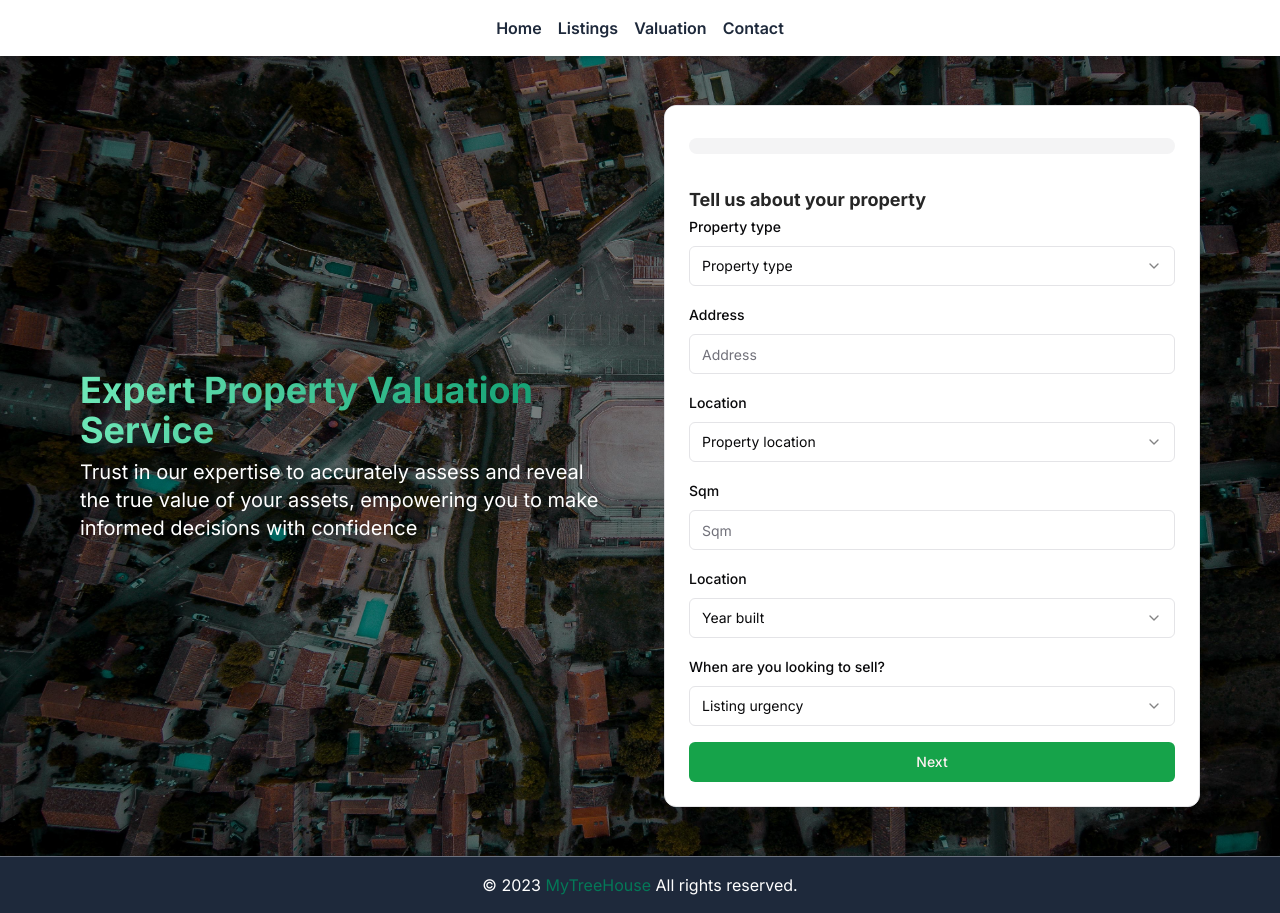
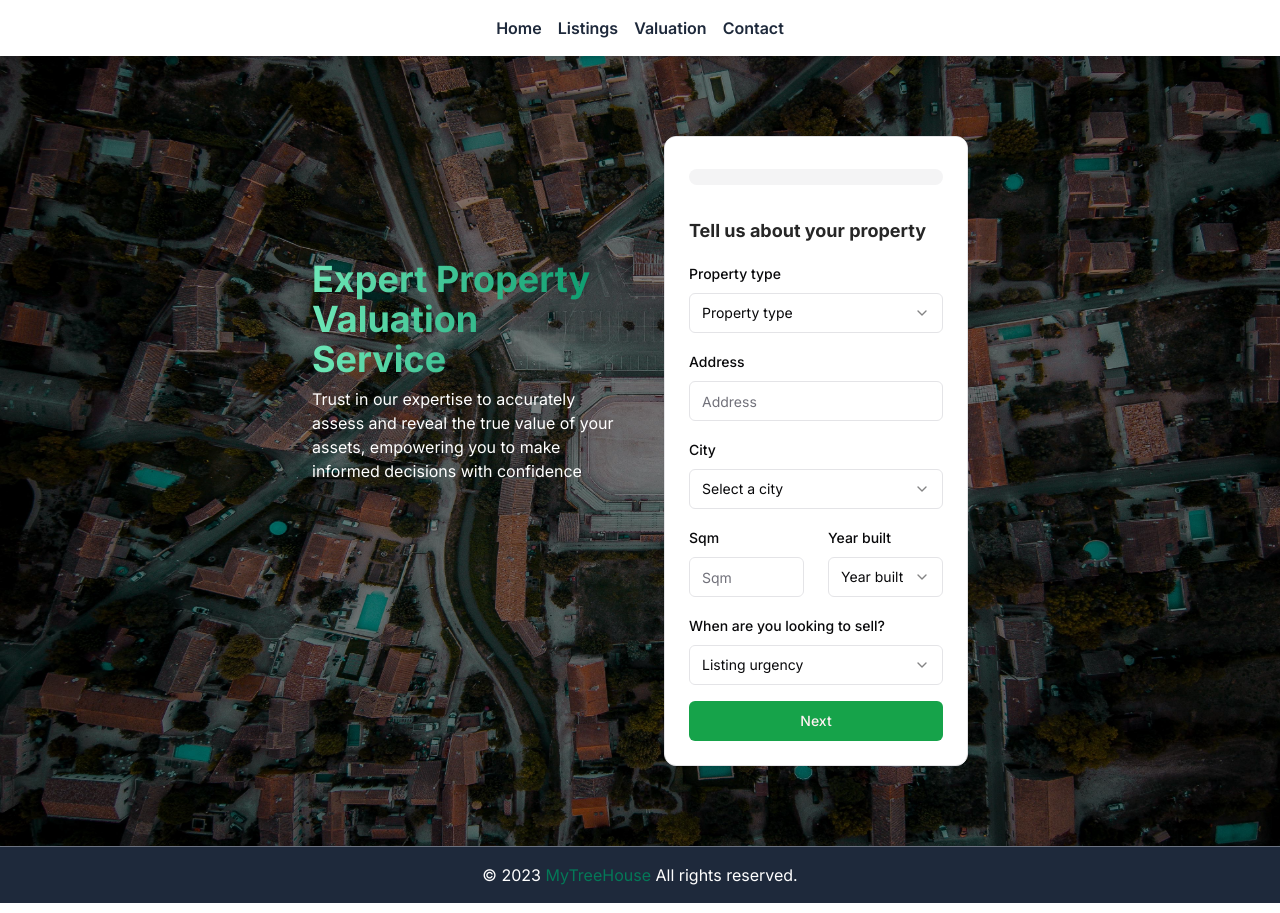
Before and after one commit to mytreehouse-ai/mytreehouse, a Next.js app: page /property-valuation in a window 1280 px wide. Built offline with nearby package versions, Linux system fonts and the light colour scheme.

Commit message:
Adjusted position of fields on valuation and size on large screen

```diff
--- a/app/property-valuation/page.tsx
+++ b/app/property-valuation/page.tsx
@@ -3,7 +3,7 @@ import Image from "next/image";
 
 const Page = () => {
   return (
-    <div className="relative flex flex-col h-full py-20 mt-14 px-14 md:flex-row md:items-center md:justify-center">
+    <div className="relative flex flex-col h-full py-20 mt-14 md:px-14  md:flex-row md:items-center md:justify-center lg:px-48 xl:px-72">
       <Image
         className="absolute brightness-50"
         src="/property-valuation-bg.jpg"
@@ -12,11 +12,11 @@ const Page = () => {
         priority={true}
         fill={true}
       />
-      <div className="z-10 w-full px-6 py-8 space-y-2 text-white">
+      <div className="z-10 w-full px-6 py-8 space-y-2 text-white md:mb-40">
         <h1 className="text-2xl font-bold text-transparent bg-gradient-to-r from-emerald-300 to-emerald-600 bg-clip-text md:text-4xl">
           Expert Property Valuation Service
         </h1>
-        <p className="text-xs md:text-xl">
+        <p className="text-xs md:text-xl lg:text-base">
           Trust in our expertise to accurately assess and reveal the true value
           of your assets, empowering you to make informed decisions with
           confidence
--- a/components/property/valuation/personalDetails.tsx
+++ b/components/property/valuation/personalDetails.tsx
@@ -34,8 +34,9 @@ const PersonalDetails: React.FC = () => {
       <form
         name="test"
         onSubmit={form.handleSubmit(onSubmit)}
-        className="space-y-6"
+        className="space-y-6 mt-4"
       >
+        <div className="md:flex md:gap-x-6">
           <FormField
             control={form.control}
             name="lastName"
@@ -43,7 +44,7 @@ const PersonalDetails: React.FC = () => {
               <FormItem>
                 <FormLabel>Last Name</FormLabel>
                 <FormControl>
-                <Input placeholder="Type your Last name here" {...field} />
+                  <Input placeholder="Type your Last name" {...field} />
                 </FormControl>
               </FormItem>
             )}
@@ -55,11 +56,13 @@ const PersonalDetails: React.FC = () => {
               <FormItem>
                 <FormLabel>First Name</FormLabel>
                 <FormControl>
-                <Input placeholder="Type your First name here" {...field} />
+                  <Input placeholder="Type your First name" {...field} />
                 </FormControl>
               </FormItem>
             )}
           />
+        </div>
+
         <FormField
           control={form.control}
           name="address"
--- a/components/property/valuation/propertyDetails.tsx
+++ b/components/property/valuation/propertyDetails.tsx
@@ -44,7 +44,7 @@ const PropertyDetails: React.FC = () => {
       <form
         name="test"
         onSubmit={form.handleSubmit(onSubmit)}
-        className="space-y-4"
+        className="space-y-4 mt-4"
       >
         <FormField
           control={form.control}
@@ -84,11 +84,11 @@ const PropertyDetails: React.FC = () => {
           name="location"
           render={({ field }) => (
             <FormItem>
-              <FormLabel>Location</FormLabel>
+              <FormLabel>City</FormLabel>
               <Select onValueChange={field.onChange} defaultValue={field.value}>
                 <FormControl>
                   <SelectTrigger>
-                    <SelectValue placeholder="Property location" />
+                    <SelectValue placeholder="Select a city" />
                   </SelectTrigger>
                 </FormControl>
                 <SelectContent>
@@ -100,11 +100,13 @@ const PropertyDetails: React.FC = () => {
             </FormItem>
           )}
         />
+
+        <div className="md:flex md:gap-x-6 w-full">
           <FormField
             control={form.control}
             name="sqm"
             render={({ field }) => (
-            <FormItem>
+              <FormItem className="w-full">
                 <FormLabel>Sqm</FormLabel>
                 <FormControl>
                   <Input placeholder="Sqm" type="number" {...field} />
@@ -116,8 +118,8 @@ const PropertyDetails: React.FC = () => {
             control={form.control}
             name="yearBuilt"
             render={({ field }) => (
-            <FormItem>
-              <FormLabel>Location</FormLabel>
+              <FormItem className="w-full">
+                <FormLabel>Year built</FormLabel>
                 <Select onValueChange={field.onChange} defaultValue={field.value}>
                   <FormControl>
                     <SelectTrigger>
@@ -133,6 +135,8 @@ const PropertyDetails: React.FC = () => {
               </FormItem>
             )}
           />
+        </div>
+
         <FormField
           control={form.control}
           name="whenAreyouLookingToSell"
```
Also changed, not shown: components/property/valuation/index.tsx (+5 -5 lines). Lines whose indentation alone changed are shown as unchanged.
